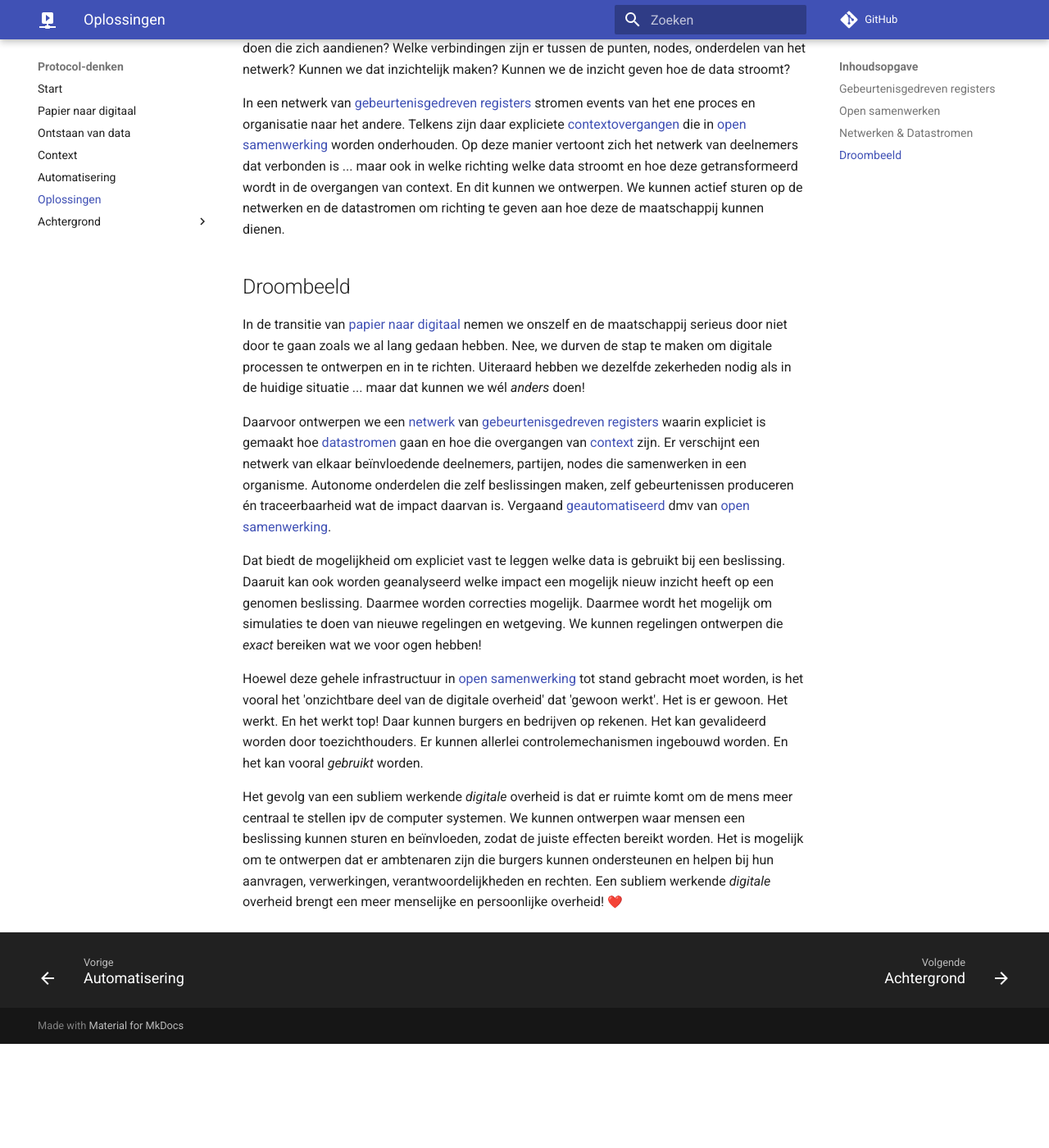
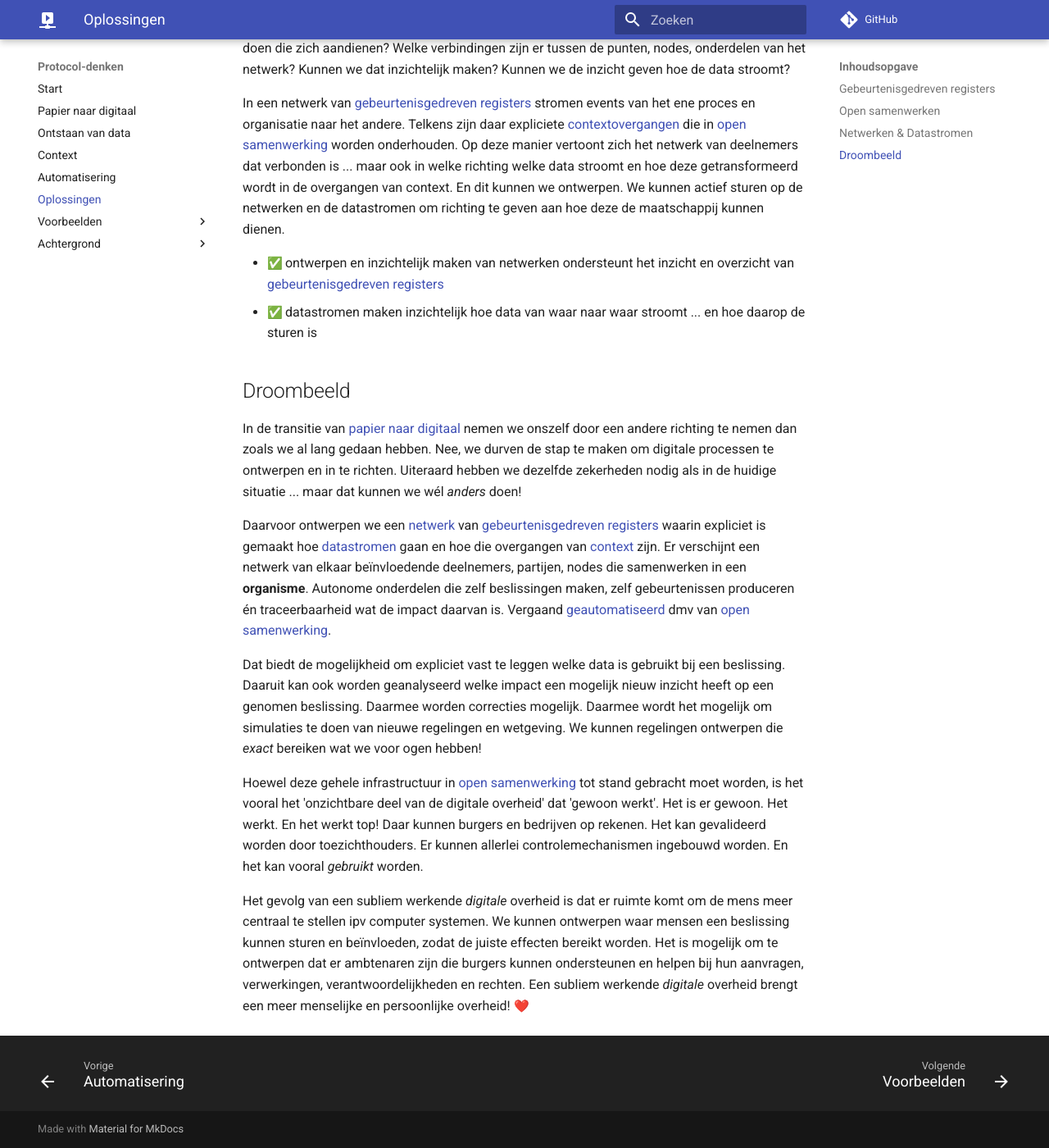
Before and after one commit to kadaster-labs/protocol-denken, an MkDocs documentation site: the page built from docs/oplossingen.md, in a window 1280 px wide and 1400 px high, scrolled down 2862 px. Shown: the whole window at 82% size. Built offline with MkDocs 1.6.1 and Material for MkDocs 9.7.7, drawn with Linux system fonts in a browser that asks for light colours; emoji names are drawn with the system emoji font; comment, search, counter and statistics services are not loaded; before the commit the page ends 4135 px from its top, so only the background shows below that.

Commit message:
sensrnet

```diff
--- a/docs/oplossingen.md
+++ b/docs/oplossingen.md
@@ -105,8 +105,8 @@
 worden. 'source' is in deze vaak software, maar zou ook heel goed 'documenten' of iets dergelijks
 kunnen zijn. Zie ook [Achtergrond: Open Source](./achtergrond/open-source.md).
 
-[Gebeurtenisgedreven registers](#gebeurtenisgedreven-registers) kunnen niet bestaan _zonder_ open
-samenwerken!
+- :white_check_mark: [Gebeurtenisgedreven registers](#gebeurtenisgedreven-registers) kunnen niet
+bestaan _zonder_ open samenwerken!
 
 ## Netwerken & Datastromen
 
@@ -123,19 +123,24 @@
 kunnen we ontwerpen. We kunnen actief sturen op de netwerken en de datastromen om richting te geven
 aan hoe deze de maatschappij kunnen dienen.
 
+- :white_check_mark: ontwerpen en inzichtelijk maken van netwerken ondersteunt het inzicht en
+  overzicht van [gebeurtenisgedreven registers](#gebeurtenisgedreven-registers)
+- :white_check_mark: datastromen maken inzichtelijk hoe data van waar naar waar stroomt ... en hoe
+  daarop de sturen is
+
 ## Droombeeld
 
-In de transitie van [papier naar digitaal](./papier-naar-digitaal.md) nemen we onszelf en de
-maatschappij serieus door niet door te gaan zoals we al lang gedaan hebben. Nee, we durven de stap
-te maken om digitale processen te ontwerpen en in te richten. Uiteraard hebben we dezelfde
-zekerheden nodig als in de huidige situatie ... maar dat kunnen we wél _anders_ doen!
+In de transitie van [papier naar digitaal](./papier-naar-digitaal.md) nemen we onszelf door een
+andere richting te nemen dan zoals we al lang gedaan hebben. Nee, we durven de stap te maken om
+digitale processen te ontwerpen en in te richten. Uiteraard hebben we dezelfde zekerheden nodig als
+in de huidige situatie ... maar dat kunnen we wél _anders_ doen!
 
 Daarvoor ontwerpen we een [netwerk](#netwerken--datastromen) van [gebeurtenisgedreven
 registers](#gebeurtenisgedreven-registers) waarin expliciet is gemaakt hoe
 [datastromen](#netwerken--datastromen) gaan en hoe die overgangen van [context](./context.md) zijn.
 Er verschijnt een netwerk van elkaar beïnvloedende deelnemers, partijen, nodes die samenwerken in
-een organisme. Autonome onderdelen die zelf beslissingen maken, zelf gebeurtenissen produceren én
-traceerbaarheid wat de impact daarvan is. Vergaand [geautomatiseerd](./automatisering.md) dmv van
+een **organisme**. Autonome onderdelen die zelf beslissingen maken, zelf gebeurtenissen produceren
+én traceerbaarheid wat de impact daarvan is. Vergaand [geautomatiseerd](./automatisering.md) dmv van
 [open samenwerking](#open-samenwerken).
 
 Dat biedt de mogelijkheid om expliciet vast te leggen welke data is gebruikt bij een beslissing.
@@ -151,7 +156,7 @@
 het kan vooral _gebruikt_ worden.
 
 Het gevolg van een subliem werkende _digitale_ overheid is dat er ruimte komt om de mens meer
-centraal te stellen ipv de computer systemen. We kunnen ontwerpen waar mensen een beslissing kunnen
+centraal te stellen ipv computer systemen. We kunnen ontwerpen waar mensen een beslissing kunnen
 sturen en beïnvloeden, zodat de juiste effecten bereikt worden. Het is mogelijk om te ontwerpen dat
 er ambtenaren zijn die burgers kunnen ondersteunen en helpen bij hun aanvragen, verwerkingen,
 verantwoordelijkheden en rechten. Een subliem werkende _digitale_ overheid brengt een meer
--- a/mkdocs.yml
+++ b/mkdocs.yml
@@ -11,6 +11,9 @@
   - context.md
   - automatisering.md
   - oplossingen.md
+  - Voorbeelden:
+    - voorbeelden/index.md
+    - voorbeelden/sensrnet.md
   - Achtergrond:
     - achtergrond/index.md
     - achtergrond/open-source.md
```
Also changed, not shown: docs/voorbeelden/index.md (added, +5 -0 lines), docs/voorbeelden/sensrnet.md (added, +31 -0 lines), docs/voorbeelden/sensrnet/SensRNet-Solution.png (added), docs/voorbeelden/sensrnet/SensRNet-holistische-benadering.png (added).
